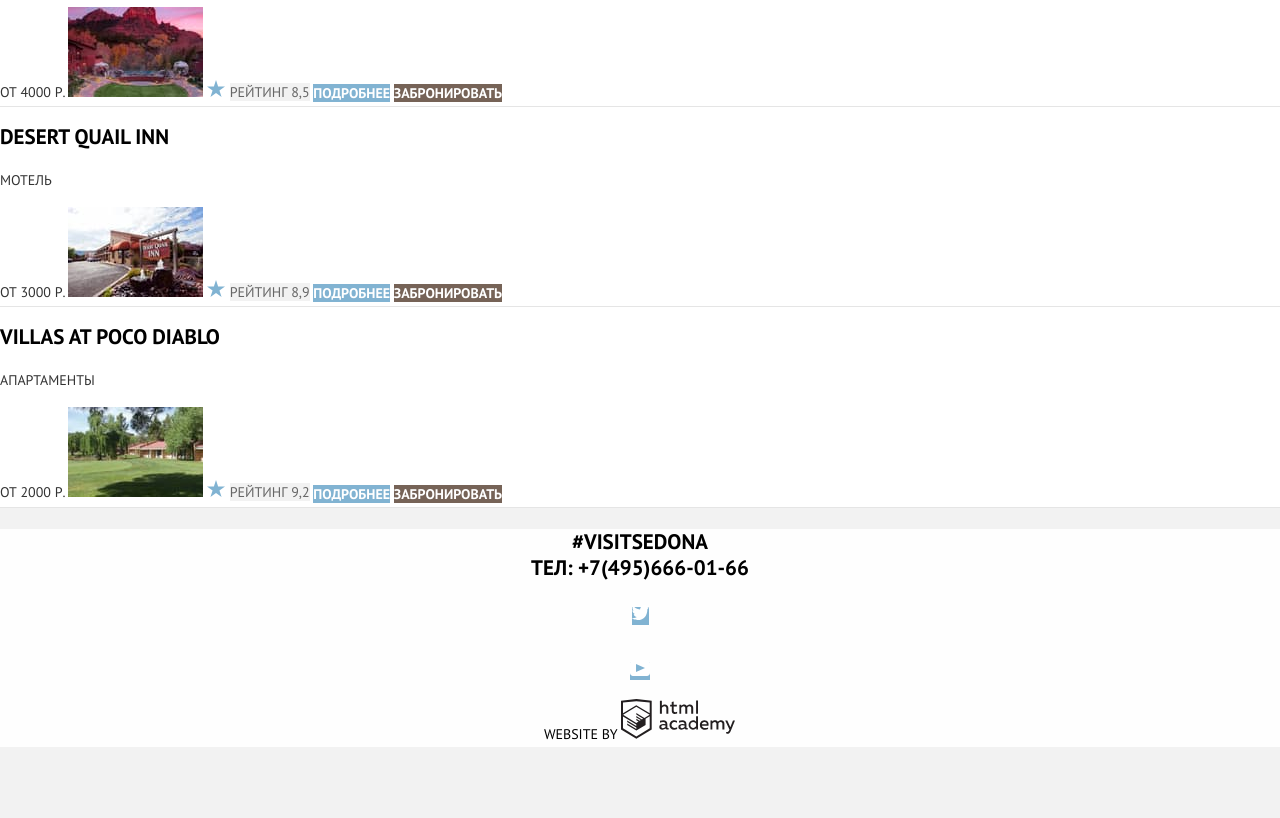
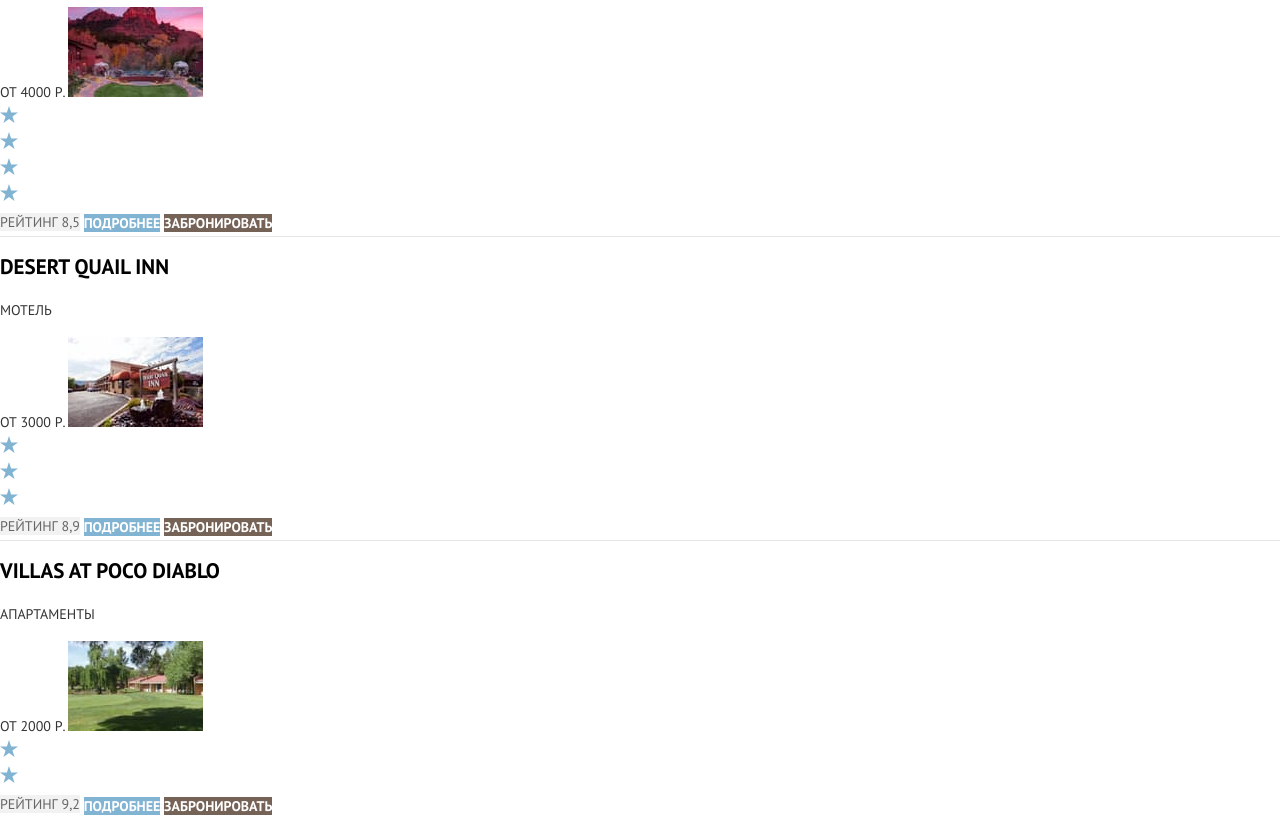
Before and after one commit to Ruslan-MI/405799-sedona-28, a plain HTML site: page hotels.html in a window 1280 px wide. Shown: the part 900-1718 px from the top of the page. Before the commit the page ends 1661 px from the top, so only its background shows below. Drawn offline with Linux system fonts and the light colour scheme.

Commit message:
Доработан звёздный рейтинг
Звёздный рейтинг размечен списком потому, что сами звёзды можно будет выставить на нужном расстоянии друг от друга.

```diff
--- a/css/style.css
+++ b/css/style.css
@@ -343,11 +343,11 @@ img {
   margin: 0;
 }
 
-.hotels-list li {
+.hotels-list .hotels-item {
   border-bottom: 1px var(--dim-border) solid;
 }
 
-.hotels-list li:first-child {
+.hotels-list .hotels-item:first-child {
   border-top: 1px var(--dim-border) solid;
 }
 
@@ -368,7 +368,7 @@ img {
   color: var(--dark-text);
 }
 
-.stars::before {
+.star::before {
   content: url(../img/star.svg);
 }
 
--- a/hotels.html
+++ b/hotels.html
@@ -115,7 +115,7 @@
     <section class="hotels-list">
       <h2 class="visually-hidden">Ознакомьтесь с подходящими предложениями</h2>
       <ul>
-        <li>
+        <li class="hotels-item">
           <article>
             <h3><a href="blanc.html">Amara Resort & SPA</a></h3>
             <p>Гостиница</p>
@@ -123,13 +123,19 @@
             <img src="img/amara.jpg" width="135" height="90" alt="Amara Resort & SPA">
             <span class="stars">
               <span class="visually-hidden">Четыре звезды</span>
+              <ul>
+                <li><span class="star"></span></li>
+                <li><span class="star"></span></li>
+                <li><span class="star"></span></li>
+                <li><span class="star"></span></li>
+              </ul>
             </span>
             <span class="rating">Рейтинг 8,5</span>
             <a href="blanc.html" class="button bright">Подробнее</a>
             <a href="blanc.html" class="button dark">Забронировать</a>
           </article>
         </li>
-        <li>
+        <li class="hotels-item">
           <article>
             <h3><a href="blanc.html">Desert Quail Inn</a></h3>
             <p>Мотель</p>
@@ -137,13 +143,18 @@
             <img src="img/desert.jpg" width="135" height="90" alt="Desert Quail Inn">
             <span class="stars">
               <span class="visually-hidden">Три звезды</span>
+              <ul>
+                <li><span class="star"></span></li>
+                <li><span class="star"></span></li>
+                <li><span class="star"></span></li>
+              </ul>
             </span>
             <span class="rating">Рейтинг 8,9</span>
             <a href="blanc.html" class="button bright">Подробнее</a>
             <a href="blanc.html" class="button dark">Забронировать</a>
           </article>
         </li>
-        <li>
+        <li class="hotels-item">
           <article>
             <h3><a href="blanc.html">Villas At Poco Diablo</a></h3>
             <p>Апартаменты</p>
@@ -151,6 +162,10 @@
             <img src="img/villas.jpg" width="135" height="90" alt="Villas At Poco Diablo">
             <span class="stars">
               <span class="visually-hidden">Две звезды</span>
+              <ul>
+                <li><span class="star"></span></li>
+                <li><span class="star"></span></li>
+              </ul>
             </span>
             <span class="rating">Рейтинг 9,2</span>
             <a href="blanc.html" class="button bright">Подробнее</a>
```
Also changed, not shown: blanc.html (+1 -1 lines).
